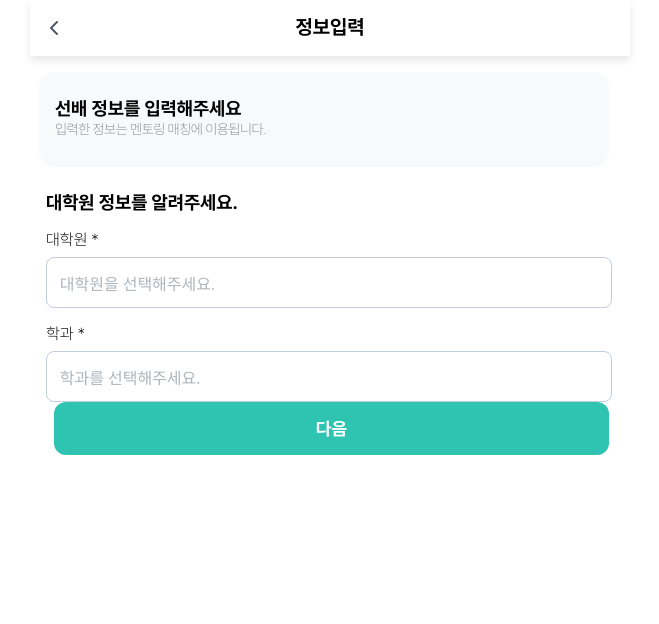
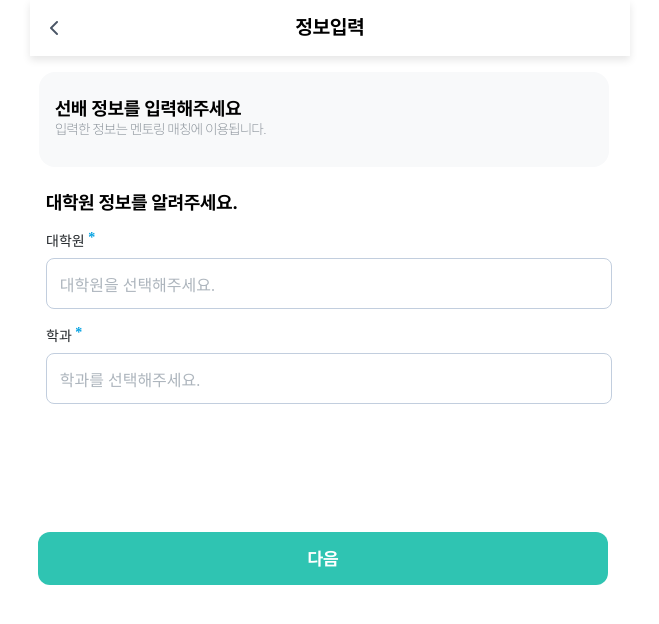
Before and after one commit to WE-ARE-RACCOONS/postgraduate-front, a Next.js app: page /signup/1/common-info/senior-info/major in a window 1280 px wide. Shown: the top 624 px of the page, without its empty margins (310-969 px from the left). Built offline with nearby package versions, Linux system fonts and the light colour scheme.

Commit message:
RAC-272 feat:버튼 수정

```diff
--- a/src/app/signup/[socialId]/common-info/senior-info/major/page.tsx
+++ b/src/app/signup/[socialId]/common-info/senior-info/major/page.tsx
@@ -45,13 +45,6 @@ function SeniorInfoPage() {
       setFlag(false);
   }, [sPostGradu, sMajor]);
   const handleSubmit = () => {
-    /**
-     * 1. 값 다 들어 있나 확인
-     * 2. 없으면 최초로 없는 값 SingleValidator 띄우고(flag true)
-     * 3. 있으면 회원가입 api 호출 후(flag false로 설정, userType senior로 설정)
-     * 4. api 호출 성공하면 signup/done 으로 이동
-     */
-
     if (!sPostGradu) {
       setFlag(true);
       setEmptyPart('대학원');
@@ -80,7 +73,7 @@ function SeniorInfoPage() {
       <BtnContainer>
       <h3>대학원 정보를 알려주세요.</h3>
       <BtnBox>
-      <div>대학원 *</div>
+      <MBtnFont>대학원&nbsp;<div id = 'font-color'>*</div></MBtnFont>
         <ModalBtn
         type='seniorInfo'
           btnText={sPostGradu ? sPostGradu : '대학원을 선택해주세요.'}
@@ -91,7 +84,7 @@ function SeniorInfoPage() {
         />
         </BtnBox>
         <BtnBox>
-        <div>학과 *</div>
+        <MBtnFont>학과&nbsp;<div id = 'font-color'>*</div></MBtnFont>
         <ModalBtn
         type='seniorInfo'
           btnText={sMajor ? sMajor : '학과를 선택해주세요.'}
@@ -107,8 +100,8 @@ function SeniorInfoPage() {
             textColor="#FF0000"
           />
         )}
-        <NextBtn  kind='route' btnText='다음' onClick={handleSubmit}/>
       </BtnContainer>
+      <NextBtn  kind='route' btnText='다음' onClick={handleSubmit}/>
       {modal && portalElement
         ? createPortal(
             <RiseUpModal modalHandler={modalHandler} modalType={modalType} />,
@@ -126,6 +119,24 @@ const SeniorInfoPageContainer = styled.div`
   width: inherit;
   height: 100%;
 `;
+const MBtnFont = styled.div`
+  display: flex;
+  color: #212529;
+font-family: Noto Sans JP;
+font-size: 0.875rem;
+font-style: normal;
+font-weight: 400;
+line-height: normal;
+  #font-color{
+    color: #00A0E1;
+font-family: Noto Sans JP;
+font-size: 0.875rem;
+font-style: normal;
+font-weight: 700;
+line-height: normal;
+
+  }
+`
 const BtnBox = styled.div`
   margin-top: 1rem;
 `
@@ -154,4 +165,5 @@ const BtnContainer = styled.div`
 margin-left: 1rem;
   display: flex;
   flex-direction: column;
+  margin-bottom: 8rem;
 `;
--- a/src/components/Button/NextBtn/NextBtn.tsx
+++ b/src/components/Button/NextBtn/NextBtn.tsx
@@ -22,11 +22,19 @@ function NextBtn(props: NextBtnProps) {
     }
 
     if (props.kind == 'route') {
-      router.push(props.url ? props.url :'');
+      if (props.onClick) {
+        props.onClick();
+        console.log('tfj')
+      }
+      if (props.url) {
+        router.push(props.url);
+      }
       return;
     }
     if (props.kind == 'prev') {
-      router.push(props.url ? props.url :'');
+      if (props.url) {
+        router.push(props.url);
+      }
       return;
     }
   };
```
